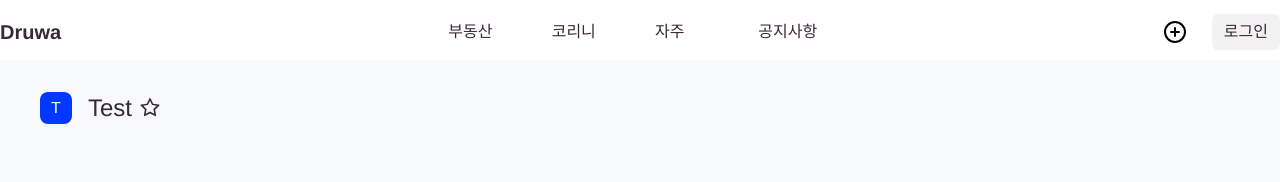
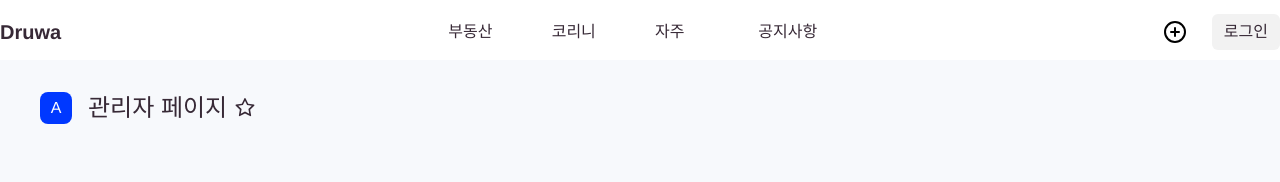
Before and after one commit to jaehyuk-lee-0712/druwa__front, a React (Create React App) app: page /admin in a window 1280 px wide. Shown: the top 182 px of the page. Built offline with nearby package versions, Linux system fonts and the light colour scheme; a small style sheet from the web is missing; a web font is replaced by a local one.

Commit message:
제발 마지막
제발 마지막

```diff
--- a/src/assets/scss/_admin.scss
+++ b/src/assets/scss/_admin.scss
@@ -438,7 +438,7 @@
               }
 
               .text__container {
-                font-weight: 400;
+                font-weight: 600;
                 font-size: 1.5rem;
                 line-height: 2rem;
                 --tw-space-x-reverse: 0;
@@ -447,6 +447,7 @@
                 overflow: hidden;
                 text-overflow: ellipsis;
                 white-space: nowrap;
+                font-family: var(--fontP);
               }
             }
 
--- a/src/pages/Admin.jsx
+++ b/src/pages/Admin.jsx
@@ -118,9 +118,9 @@ const Admin = () => {
                 <a className="top__text__box transition-all" href="/">
                   <div className="top__text">
                     <div className="logo__container transition-all">
-                      <div className="inner__text">T</div>
+                      <div className="inner__text">A</div>
                     </div>
-                    <div className="text__container">Test</div>
+                    <div className="text__container">관리자 페이지</div>
                   </div>
                   <div className="top__icon">
                     <div className="icon__inner">
```
